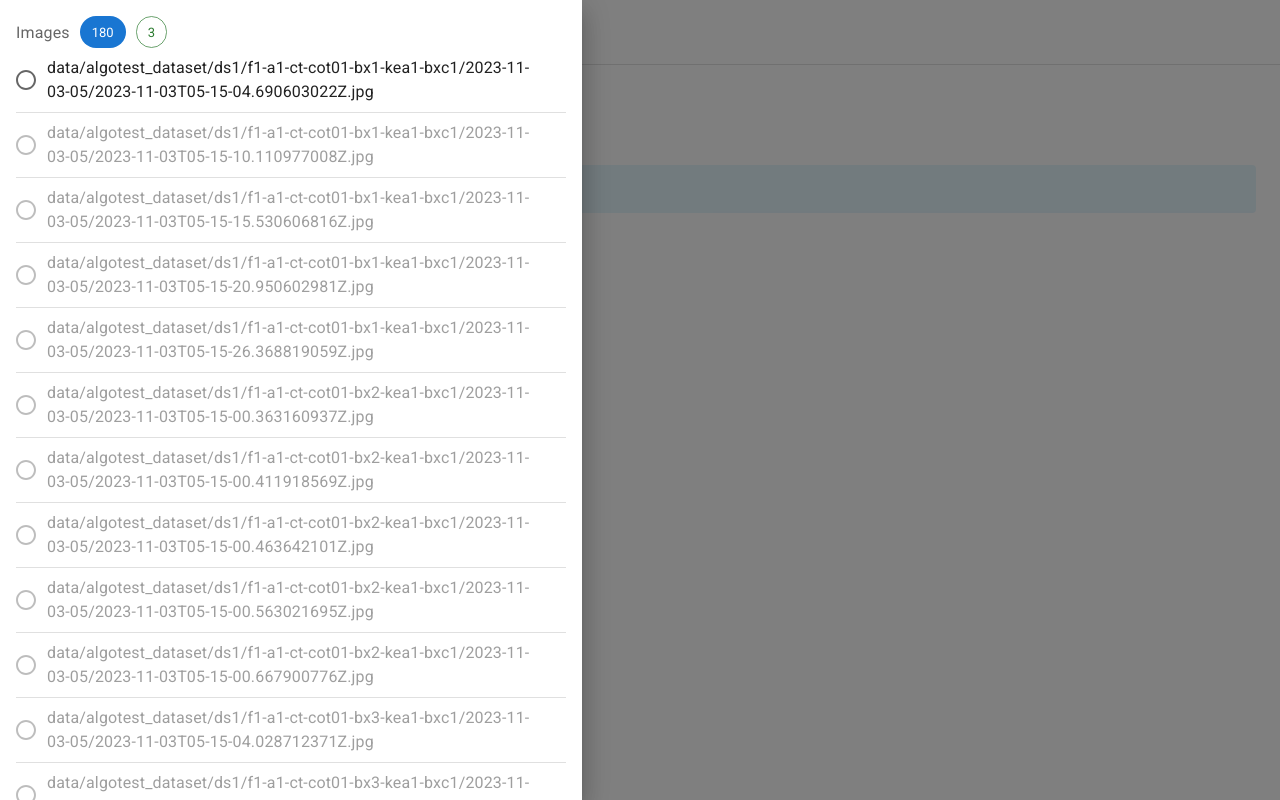
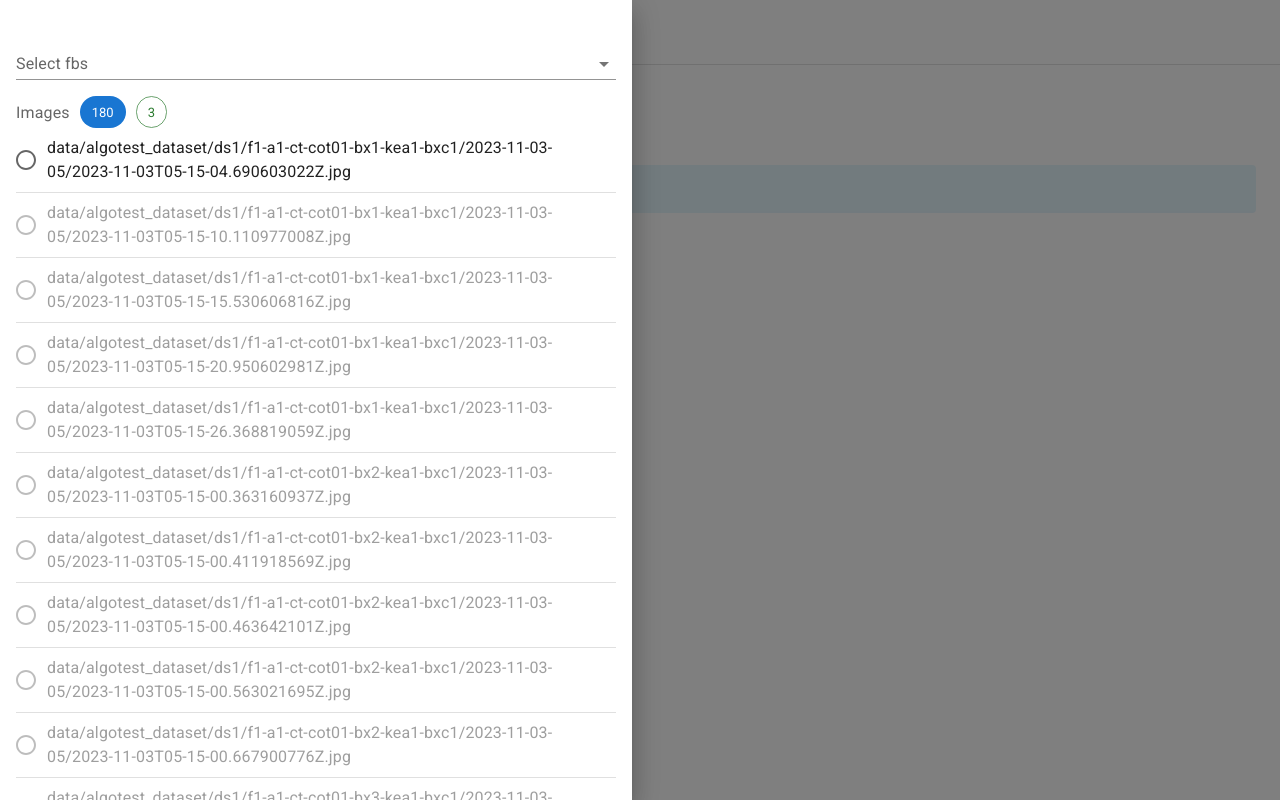
Before and after one commit to emirm990/vision-dataset-visualization, a Next.js app: page / in a window 1280 px wide. Both pictures are taken after a click on the button "SELECT IMAGES". Built offline with nearby package versions, Linux system fonts and the light colour scheme.

Commit message:
add fbs filter to image picker

```diff
--- a/src/app/plot/page.tsx
+++ b/src/app/plot/page.tsx
@@ -84,7 +84,7 @@ export default function Page() {
   return (
     <div className={styles.pageContainer}>
       <div className={styles.uploadButtonsContainer}>
-        <FbsFilter />
+        <FbsFilter sx={{ width: '600px' }}/>
         <TextField label="Threshold" type="number" variant="standard" onChange={(e) => handleThresholdChange(e)} value={threshold} />
         <Uploader fileName={'actual'} />
         <Uploader fileName={'manifest'} />
--- a/src/components/FbsFilter/FbsFilter.tsx
+++ b/src/components/FbsFilter/FbsFilter.tsx
@@ -1,10 +1,17 @@
 import { useFetch } from '@/hooks/useFetchHook'
 import { useAppStore } from '@/store/appStore'
 import { TestItem } from '@/types/testdata'
-import { Autocomplete, Box, TextField } from '@mui/material'
+import { Autocomplete, Box, SxProps, TextField, Theme } from '@mui/material'
 import { SyntheticEvent } from 'react'
 
-export default function FbsFilter(){
+type Props = {
+  sx?: SxProps<Theme>
+}
+
+export default function FbsFilter(props: Props){
+  const {
+    sx
+  } = props
   const { data: manifestData }: { data: TestItem[] | null, isLoading: boolean} = useFetch('/api/data', 'manifest.json')
 
   const fbsList = [...new Set(manifestData ? manifestData.map((item) => item.fbs) : [])].sort()
@@ -17,7 +24,7 @@ export default function FbsFilter(){
   }
 
   return (
-    <Box sx={{width: '600px'}}>
+    <Box sx={{...sx}}>
       <Autocomplete
         multiple
         disableCloseOnSelect
--- a/src/components/FileExplorer/FileExplorer.tsx
+++ b/src/components/FileExplorer/FileExplorer.tsx
@@ -5,6 +5,7 @@ import { ChangeEvent, Fragment, useMemo, useState } from 'react'
 import { useFetch } from '@/hooks/useFetchHook'
 import styles from './styles.module.css'
 import { TestItem } from '@/types/testdata'
+import FbsFilter from '../FbsFilter/FbsFilter'
 
 export default function FileExplorer(){
   const { data: testDataJSON }: { data: TestItem[]} = useFetch('/api/data')
@@ -12,6 +13,8 @@ export default function FileExplorer(){
   const selectedImages = useAppStore((state) => state.selectedImages)
   const addSelectedImage = useAppStore((state) => state.addSelectedImage)
   const removeSelectedImage = useAppStore((state) => state.removeSelectedImage)
+  const selectedFbs = useAppStore((state) => state.selectedFbs)
+
   const [isToggleOpen, setIsToggleOpen] = useState(false)
   const [showAllImages, setShowAllImages] = useState(true)
   const handleImageClick = (event: ChangeEvent<HTMLInputElement>) => {
@@ -29,7 +32,8 @@ export default function FileExplorer(){
     return false
   }
 
-  const images = testDataJSON?.map((data) => data.pathLocal)
+  const filteredData = selectedFbs.length > 0 ? testDataJSON?.filter((item) => selectedFbs.includes(item.fbs)) : testDataJSON
+  const images = filteredData?.map((data) => data.pathLocal)
   const filteredImages = images?.filter((image) => checkIfImageExists(image))
   const imagesToRender = showAllImages ? images : filteredImages
 
@@ -57,10 +61,18 @@ export default function FileExplorer(){
     return (
       <Box
         sx={{
-          width: 550,
+          width: 600,
           padding: 2,
         }}
       >
+        <Box
+          sx={{
+            mt: 2,
+            mb: 2,
+          }}
+        >
+          <FbsFilter sx={{width: '100%'}} />
+        </Box>
         <FormControl>
           <div className={styles.labelContainer}>
             <FormLabel id="images">Images</FormLabel>
@@ -84,7 +96,7 @@ export default function FileExplorer(){
         </RadioGroup>
       </Box>
     )
-  }, [testDataJSON, selectedImages, imagesData, showAllImages])
+  }, [testDataJSON, selectedImages, imagesData, showAllImages, selectedFbs])
 
   return (
     <>
```
